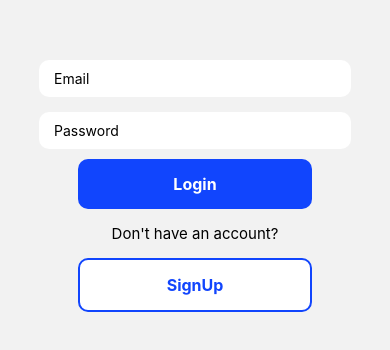
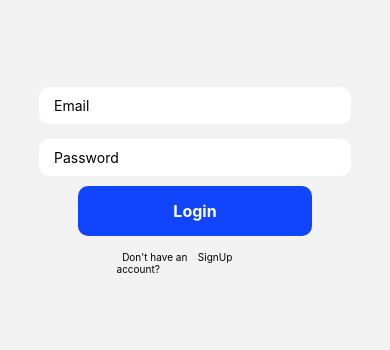
Before and after one commit to sheldon-ouma-sudo/SquadApp, a React Native app: screen /Login in a window 390 px wide. Shown: the part 214-564 px from the top of the page. Built offline with nearby package versions, Linux system fonts and the light colour scheme; no server answers.

Commit message:
fixed the log in page

```diff
--- a/src/screens/LoginScreen.js
+++ b/src/screens/LoginScreen.js
@@ -80,11 +80,29 @@ const handleLogin = () =>{
             </Text>
 
         </TouchableOpacity>
-        <View style= {styles.textWrapper}>
+
+
+             {/* <Text>Item to give cash credit for:</Text>*/}
+                <View style={{flexDirection:"row"}}>
+                    <View style={[{flex:1},styles.textWrapper]}>
+                        <Text style={[{justifyContent: 'flex-start'},styles.text]} >  Don't have an account?</Text>
+                    </View>
+
+                    <TouchableOpacity  onPress={() =>
+                    navigation.replace('SignupScreen')}
+                    style={{flex:1}}>
+                        <Text  style={[{justifyContent: 'flex-end'},styles.signUpText]}> SignUp </Text>
+                    </TouchableOpacity>
+                    </View>
+                </View>
+
+
+ {/** <View style= {styles.textWrapper}>
             <Text style={styles.text}>
             Don't have an account?
             </Text>
         </View>
+
 
 
         <TouchableOpacity
@@ -96,8 +114,8 @@ const handleLogin = () =>{
                 SignUp
             </Text>
         </TouchableOpacity>
+*/}
 
-    </View>
 
     </KeyboardAvoidingView>
   )
@@ -175,12 +193,16 @@ textWrapper:{
 },
 
 text:{
-fontSize: 15,
+fontSize: 10,
 textAlign: 'left',
 marginTop:10,
 marginBottom: 10,
 alignItems:'left'
 
+},
+signUpText:{
+    fontSize: 10,
+    marginTop: 15
 }
 
 
--- a/src/screens/SignupScreen.js
+++ b/src/screens/SignupScreen.js
@@ -17,7 +17,7 @@ const SignupScreen = () => {
    }
   return (
     <View>
-      <Text>SignUpScreen</Text>
+      <Text></Text>
     </View>
   )
 }
```
